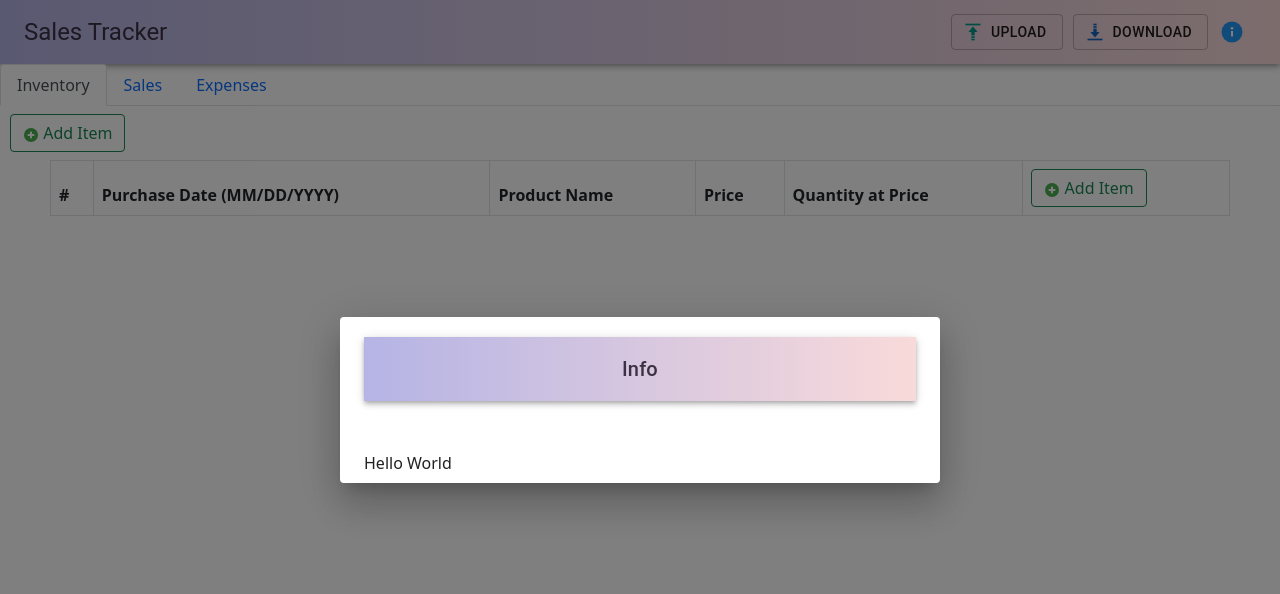
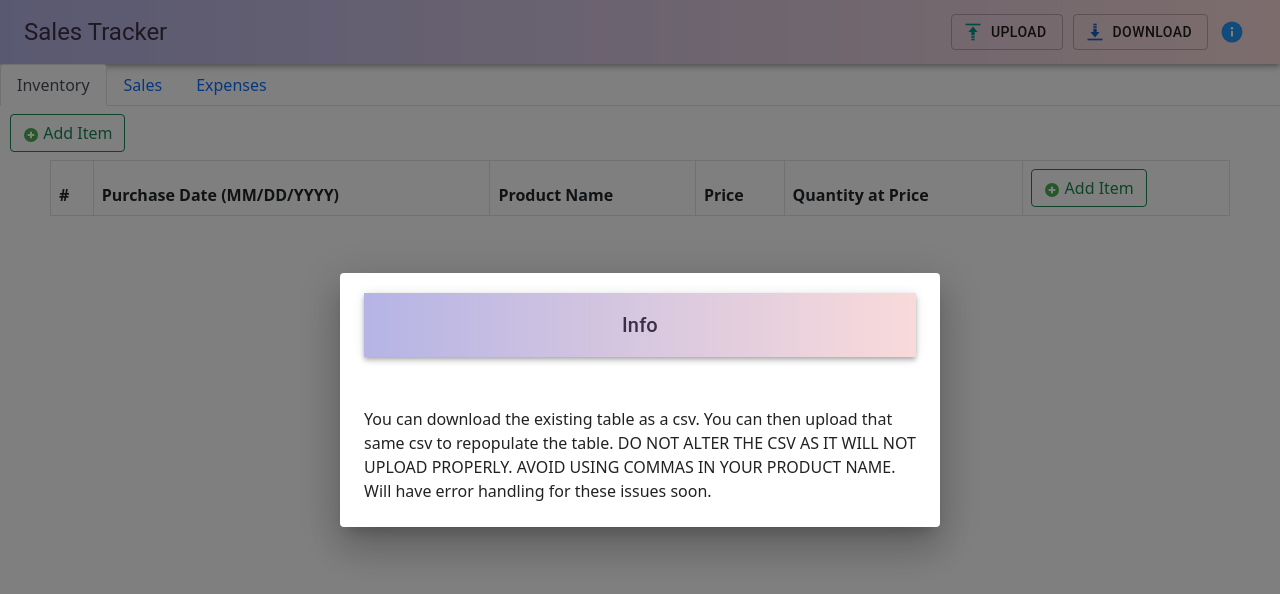
Before and after one commit to Jeffligit/sales-tracker, a React (Create React App) app: page / in a window 1280 px wide. Both pictures are taken after a click on the button 1232 px from the left and 32 px from the top of the page. Shown: the top 594 px of the page. Built offline with nearby package versions, Linux system fonts and the light colour scheme.

Commit message:
added info text

```diff
--- a/src/Main.js
+++ b/src/Main.js
@@ -656,7 +656,11 @@ export default function Main() {
             <Dialog open={openInfo} close={handleInfoClose}
                 maxSize='sm'
                 header='Info'
-                body={<span>Hello World</span>}>
+                body={<p>You can download the existing table as a csv.
+                    You can then upload that same csv to repopulate the table.
+                    DO NOT ALTER THE CSV AS IT WILL NOT UPLOAD PROPERLY.
+                    AVOID USING COMMAS IN YOUR PRODUCT NAME.
+                    Will have error handling for these issues soon.</p>}>
             </Dialog>
         </div>
 
```
